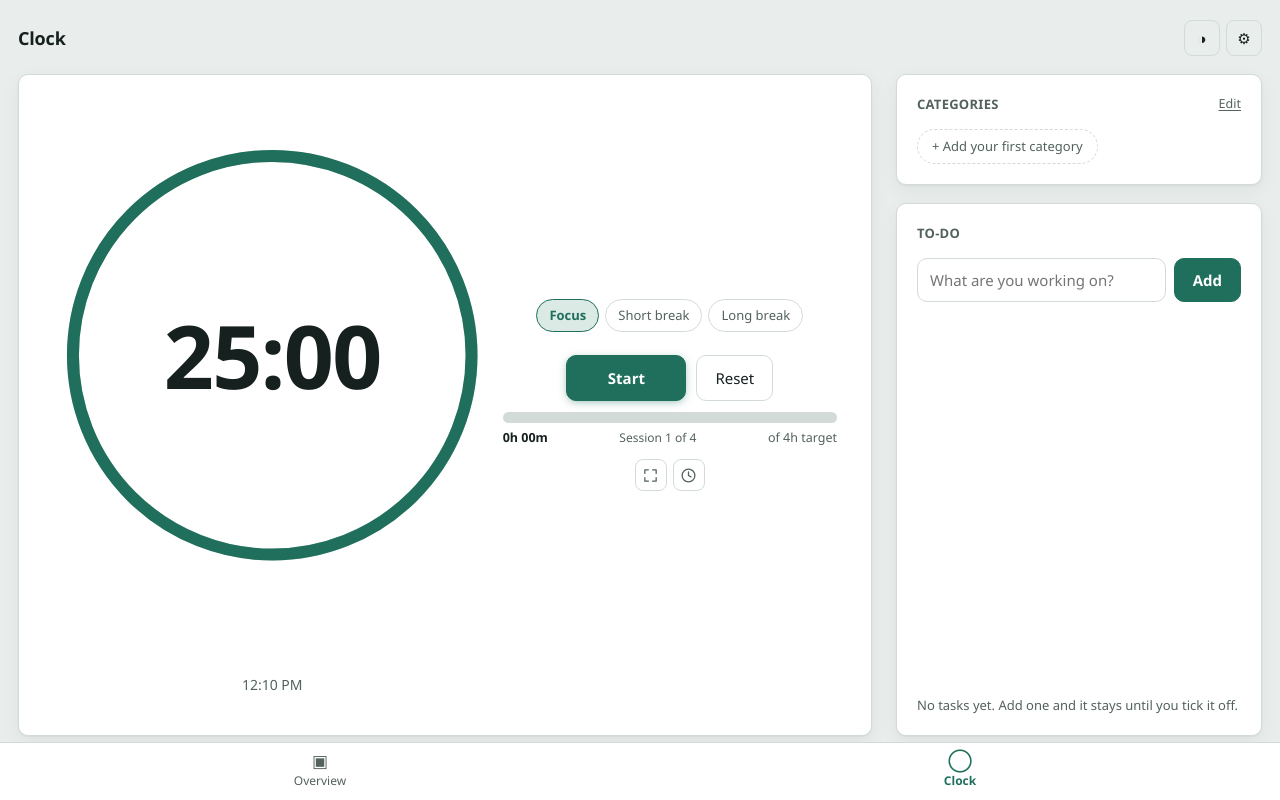
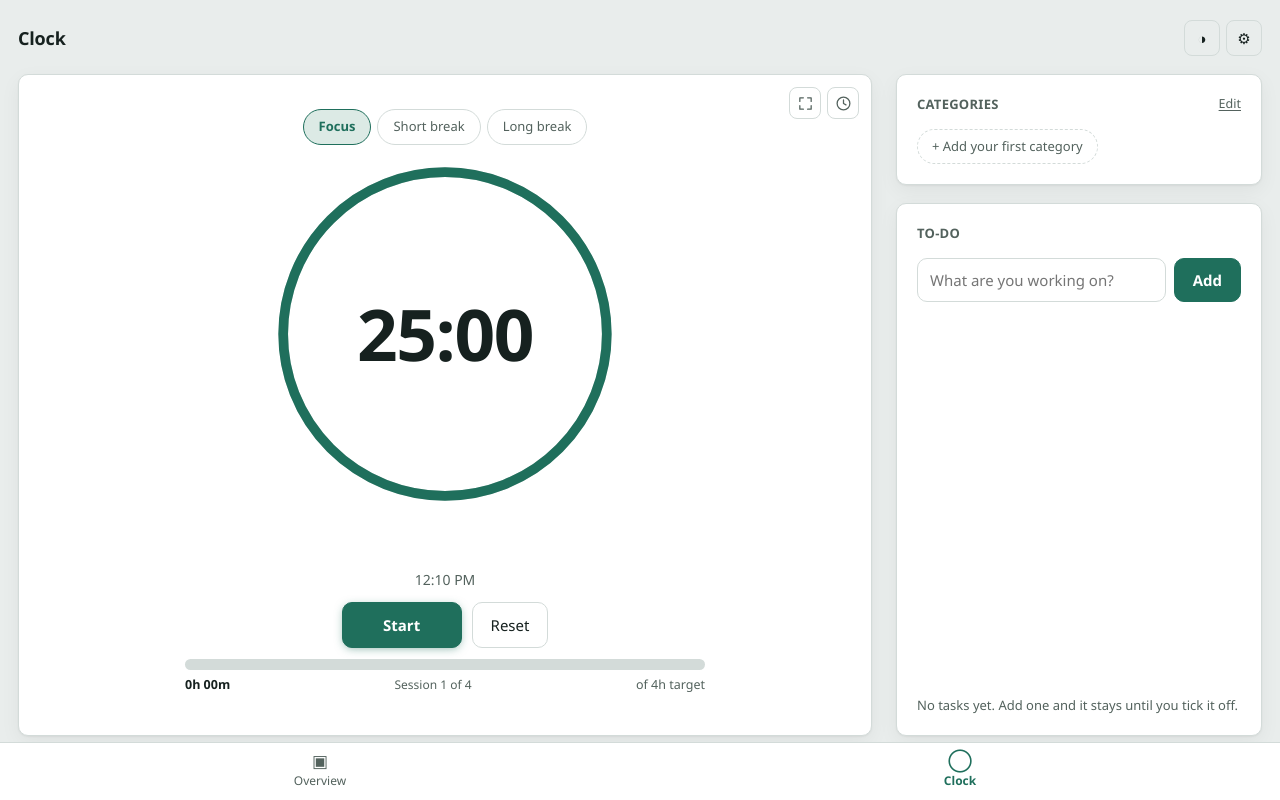
Before and after one commit to adeebrazamemon/Study-Clock-App, a plain HTML site: page app/src/main/assets/index.html in a window 1280 px wide. Drawn offline with Linux system fonts and the light colour scheme; no server answers.

Commit message:
Clock layout: stacked everywhere except very wide, short cards
The side-by-side clock applied to tablets and laptops looked unbalanced (a
small cramped control cluster, empty space under the face, the time of day
floating far below). Now only very wide, short cards (landscape phones) use
it, as a centred, balanced composition: the face with its time just under it
beside a tight group of normally-sized controls. Tablets, laptops and
desktops keep the stacked clock.

Checked across 37 screen sizes: nothing clipped, overlapping or overflowing.

Co-Authored-By: Claude Opus 5.5 <noreply@anthropic.com>

```diff
--- a/app/src/main/assets/index.html
+++ b/app/src/main/assets/index.html
@@ -686,44 +686,37 @@
     #calcard .breakdown{margin-top:14px;flex:none}
   }
 
-  /* ---- clock card that's wide and short: face on the left, controls right ----
-     Decided by the CARD's own shape (container query), not the device: stacked
-     controls under the face left it tiny (or zero) on short screens -- a
-     landscape phone, a 960x600 tablet, a small laptop window. Applies wherever
-     the card has a definite size (the no-scroll layouts). */
-  @container clock (min-aspect-ratio:6/5) and (max-height:640px){
-    .clockwrap{display:grid !important;height:100%;
-      grid-template-columns:auto minmax(0,1fr);
+  /* ---- clock card that's very wide and short (landscape phones) ----
+     Only here does the face go beside the controls: stacking can't fit. The two
+     halves -- the face with its time just under it, and the controls -- are each
+     a tight group, sized normally, and centred in the card together with even
+     space around them. Tablets, laptops and desktops keep the stacked clock. */
+  @container clock (min-aspect-ratio:7/4) and (max-height:420px){
+    #page-clock .card .clockwrap{display:grid;height:100%;padding-top:0;
+      grid-template-columns:auto auto;justify-content:center;
       grid-template-rows:1fr auto auto auto auto auto 1fr;
       grid-template-areas:"disp ." "disp mode" "disp mirror" "disp ctrl" "disp goal" "disp extra" "disp .";
-      column-gap:clamp(14px,4cqw,56px);row-gap:clamp(6px,2.5cqh,12px);justify-items:center;align-items:center;
-      padding-top:0 !important}
-    /* The corner icons join the right-hand column (a corner would collide with
-       the mode tabs here). */
-    .clockextras{position:static;grid-area:extra;margin:0}
-    .clockdisplay{grid-area:disp;align-self:stretch;height:100%;width:min(calc(100cqh - 64px), calc(100cqw - 300px), 54cqw);
-      display:grid;grid-template-rows:1fr auto auto;grid-template-columns:minmax(0,1fr);place-items:center;gap:2px;margin:0}
-    /* Sized from the column WIDTH (the column is already capped by the card height
-       minus the caption rows), and stronger than the stacked layout's height-based
-       rule -- otherwise the face spilled past its column into the controls. */
-    #page-clock .clockdisplay .face{width:100% !important;height:auto !important;aspect-ratio:1/1;max-width:100%;max-height:100%;min-height:0;margin:0}
-    .mode-row{grid-area:mode;margin:0;flex-wrap:nowrap} .mirrornote{grid-area:mirror;margin:0}
-    .controls{grid-area:ctrl;margin:0;flex-wrap:nowrap} .goalwrap{grid-area:goal;width:100%;max-width:420px;margin:0}
-    .mode-row button,.controls button{white-space:nowrap}
-    .mode-row button{padding:6px 12px}
-  }
-
-  /* ...and when that card is really short (small landscape phones), tighter
-     controls so the right-hand column still fits. */
-  @container clock (min-aspect-ratio:6/5) and (max-height:300px){
-    .mode-row button{padding:4px 10px;font-size:12px}
-    .controls button{padding:7px 14px;font-size:13.5px}
-    .goalmeta{font-size:11px;margin-top:3px}
-    .cicon{width:28px;height:28px}
-    .tod{font-size:12px;margin-top:2px}
-    /* Compact controls need less width, and the captions under the face less
-       height -- give both back to the face. */
-    .clockdisplay{width:min(calc(100cqh - 40px), calc(100cqw - 250px), 56cqw)}
+      column-gap:clamp(20px,7cqw,64px);row-gap:clamp(8px,3.2cqh,14px);align-items:center;justify-items:center}
+    #page-clock .card .clockdisplay{grid-area:disp;align-self:center;flex:none;height:auto;
+      width:min(calc(100cqh - 66px), calc(100cqw - 320px));
+      display:grid;grid-template-rows:auto auto auto;grid-template-columns:minmax(0,1fr);place-items:center;gap:2px;margin:0}
+    #page-clock .card .clockdisplay .face{width:100% !important;height:auto !important;aspect-ratio:1/1;max-width:none;min-height:0;margin:0}
+    #page-clock .card .clockdisplay .tod{margin-top:2px}
+    #page-clock .card .clockdisplay .timeleft-slot{min-height:0}
+    #page-clock .card .clockextras{position:static;grid-area:extra;margin:0}
+    #page-clock .card .mode-row{grid-area:mode;margin:0;flex-wrap:nowrap}
+    #page-clock .card .mirrornote{grid-area:mirror;margin:0}
+    #page-clock .card .controls{grid-area:ctrl;margin:0;flex-wrap:nowrap}
+    #page-clock .card .goalwrap{grid-area:goal;width:100%;min-width:240px;margin:0}
+    #page-clock .card .mode-row button,#page-clock .card .controls button{white-space:nowrap}
+  }
+  /* Really short (small landscape phones): slightly tighter, same composition. */
+  @container clock (min-aspect-ratio:7/4) and (max-height:280px){
+    #page-clock .card .mode-row button{padding:5px 10px;font-size:12px}
+    #page-clock .card .controls button{padding:8px 16px;font-size:13.5px}
+    #page-clock .card .goalmeta{font-size:11px;margin-top:3px}
+    #page-clock .card .cicon{width:28px;height:28px}
+    #page-clock .card .clockdisplay{width:min(calc(100cqh - 60px), calc(100cqw - 290px))}
   }
 
   /* ---- portrait phone: a full-height clock, categories as a slim strip ----
```
Also changed, not shown: app/src/main/assets/index.prototype.html (+29 -36 lines).
